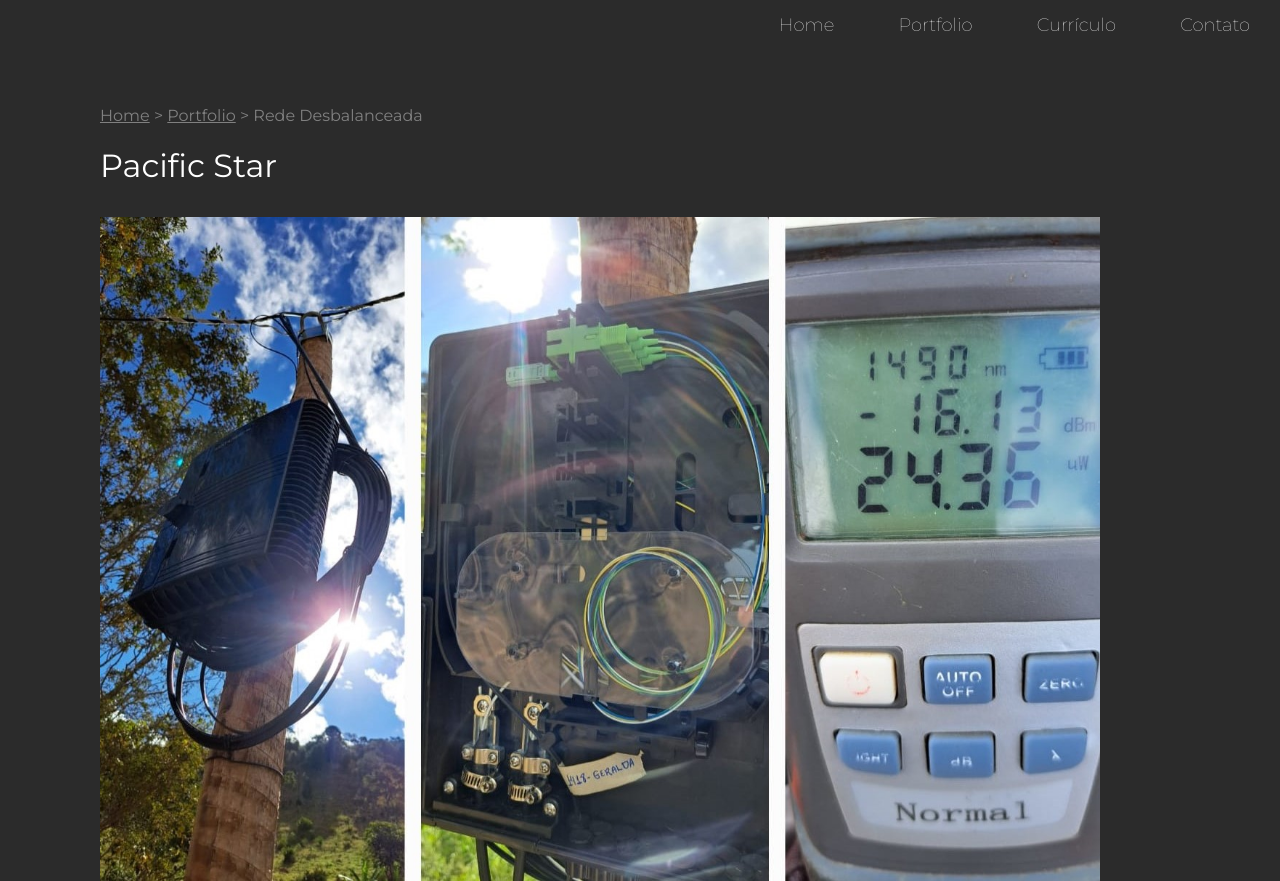
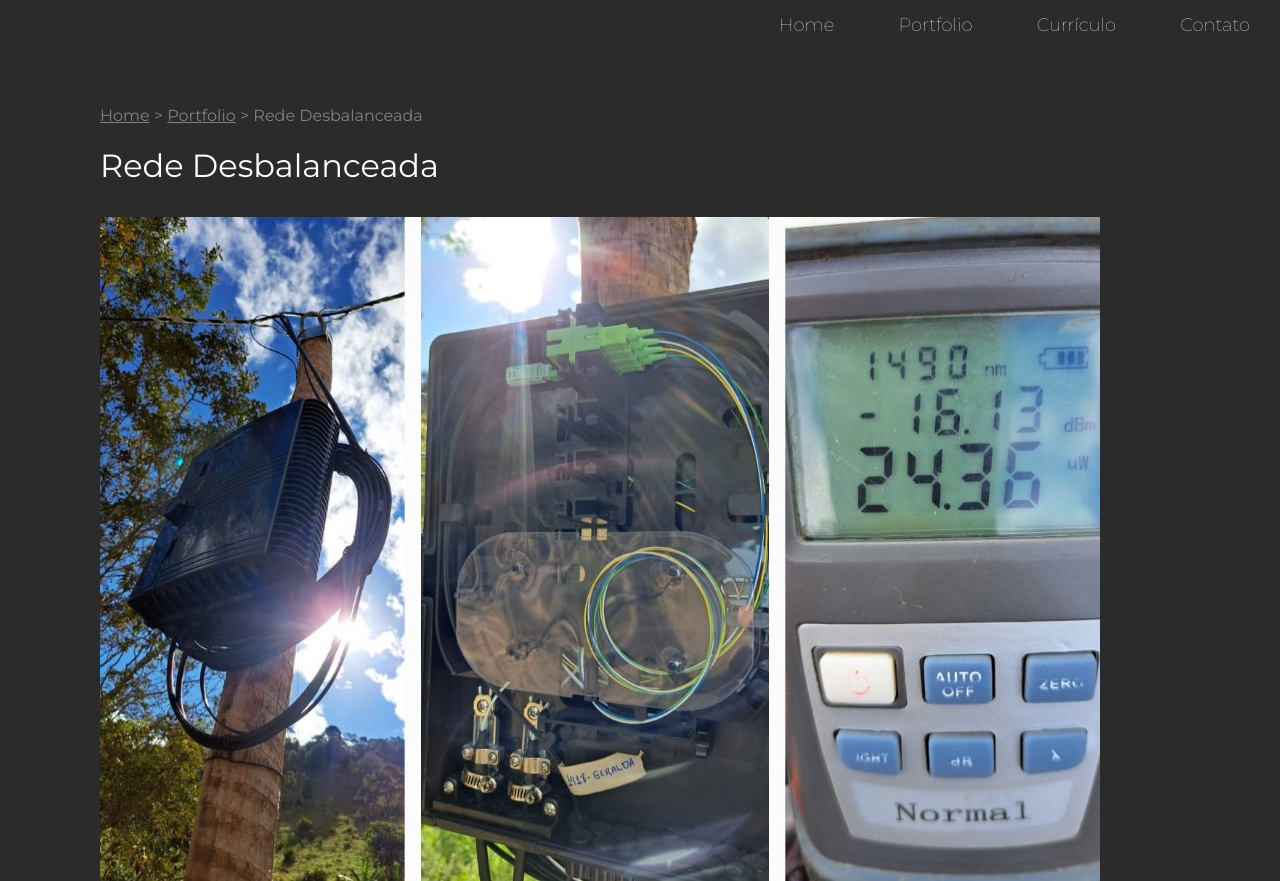
Before and after one commit to DelyMartins/delymartins, a plain HTML site: page webdesign-psp.html in a window 1280 px wide. Shown: the top 881 px of the page. Drawn offline with Linux system fonts and the light colour scheme.

Commit message:
Update rede rural.html

```diff
--- a/webdesign-psp.html
+++ b/webdesign-psp.html
@@ -3,7 +3,7 @@
 <html>
 
 	<head>
-		<title>Projeto e execução de Infraestrutura - Rede Desbalanceadas</title>
+		<title> Rede Desbalanceada - Projeto e execução de Infraestrutura</title>
 
 		<meta charset="utf-8">
 		<link rel="stylesheet" href="css/styles.css">
@@ -40,7 +40,7 @@
 					<li>Rede Desbalanceada</li>
 				</ul>
 
-				<h1>Pacific Star</h1>
+				<h1>Rede Desbalanceada</h1>
 
 				<img class="foto-trabalhos" src="img/trabalhos/img5.jpg" alt="Rede Desbalanceada">
 
```
